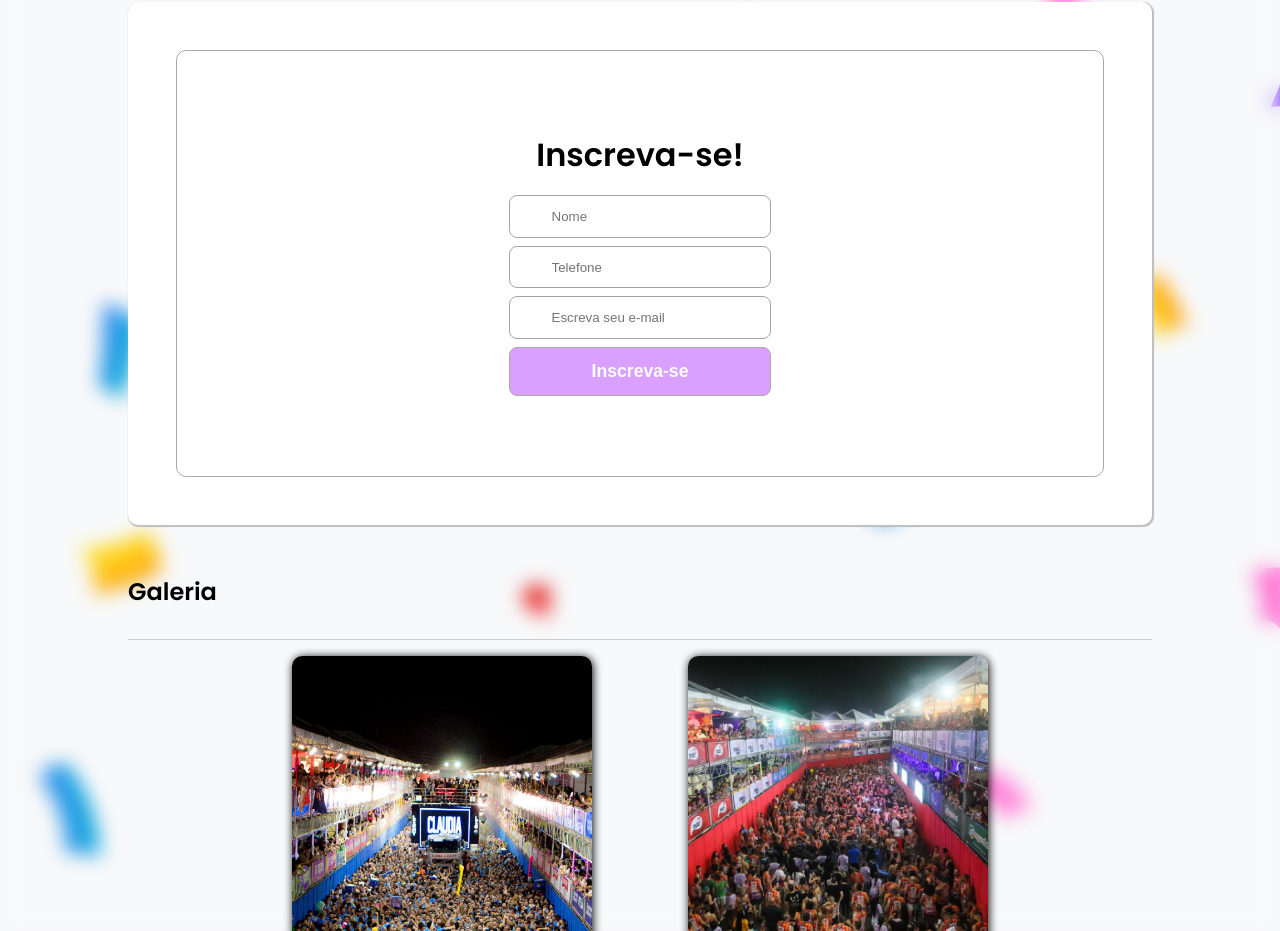
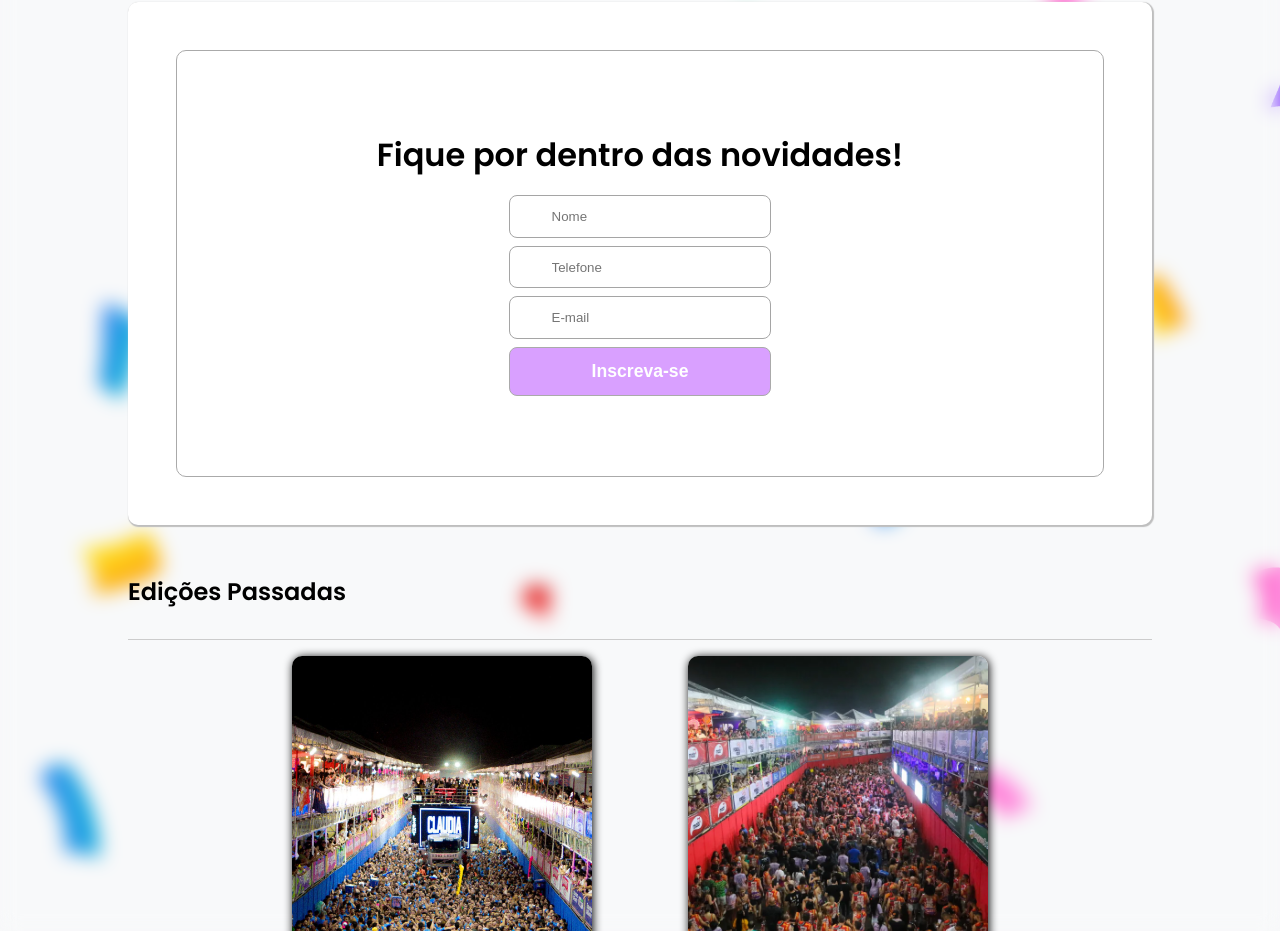
Before and after one commit to Rafaelmacie/Fortal2025, a plain HTML site: page index.html in a window 1280 px wide. Shown: the part 1336-2267 px from the top of the page. Drawn offline with Linux system fonts and the light colour scheme.

Commit message:
Mais algumas leves alterações no formulário, Lucas Santos

```diff
--- a/index.html
+++ b/index.html
@@ -37,11 +37,11 @@
 
         <div id="form-container">
             <div id="form-inner">
-                <h3>Inscreva-se!</h3>
+                <h3>Fique por dentro das novidades!</h3>
                         <form id="register-form">
                                 <input type="text" name="name" id="name" placeholder="Nome">
                                 <input type="text" name="last-name" id="last-name" placeholder="Telefone">
-                                <input type="email" name="email" id="email" placeholder="Escreva seu e-mail">
+                                <input type="email" name="email" id="email" placeholder="E-mail">
                                 <input type="submit" value="Inscreva-se">
                         </form>
             </div>
@@ -49,7 +49,7 @@
 
     </div>
     <article class="secao-galeria">
-        <h2>Galeria</h2>
+        <h2>Edições Passadas</h2>
 
             <div class="galeria">
                 <figure>
```
